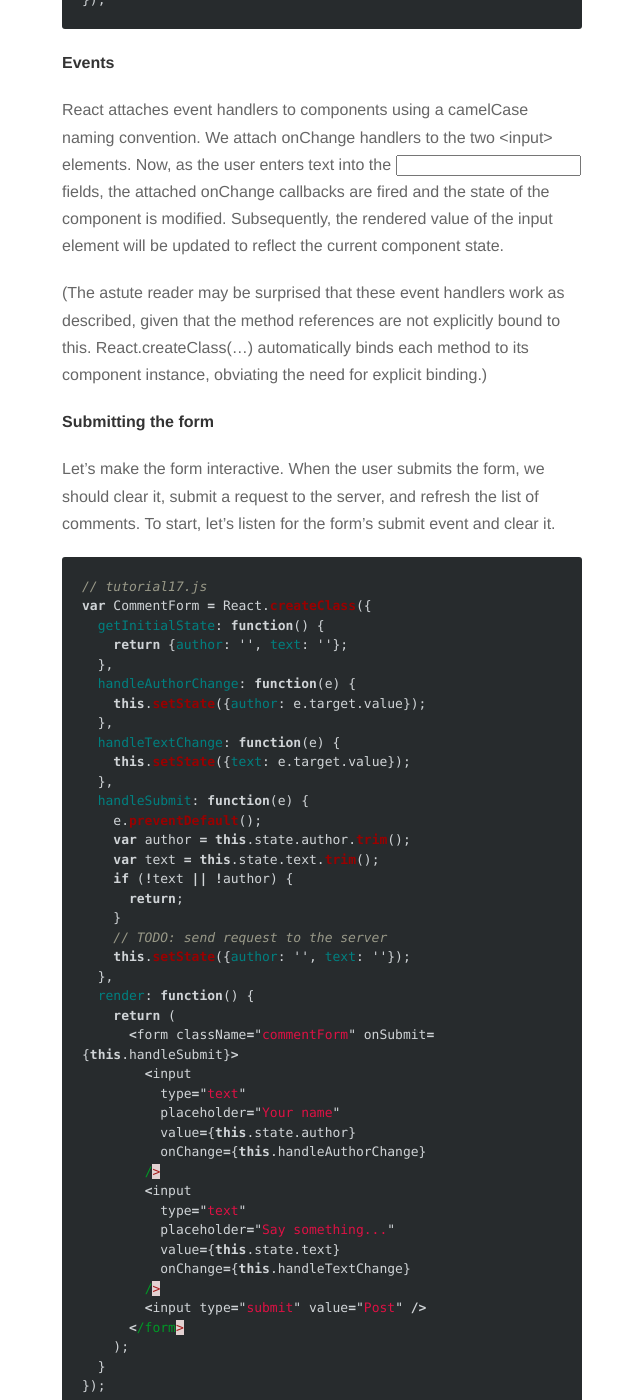
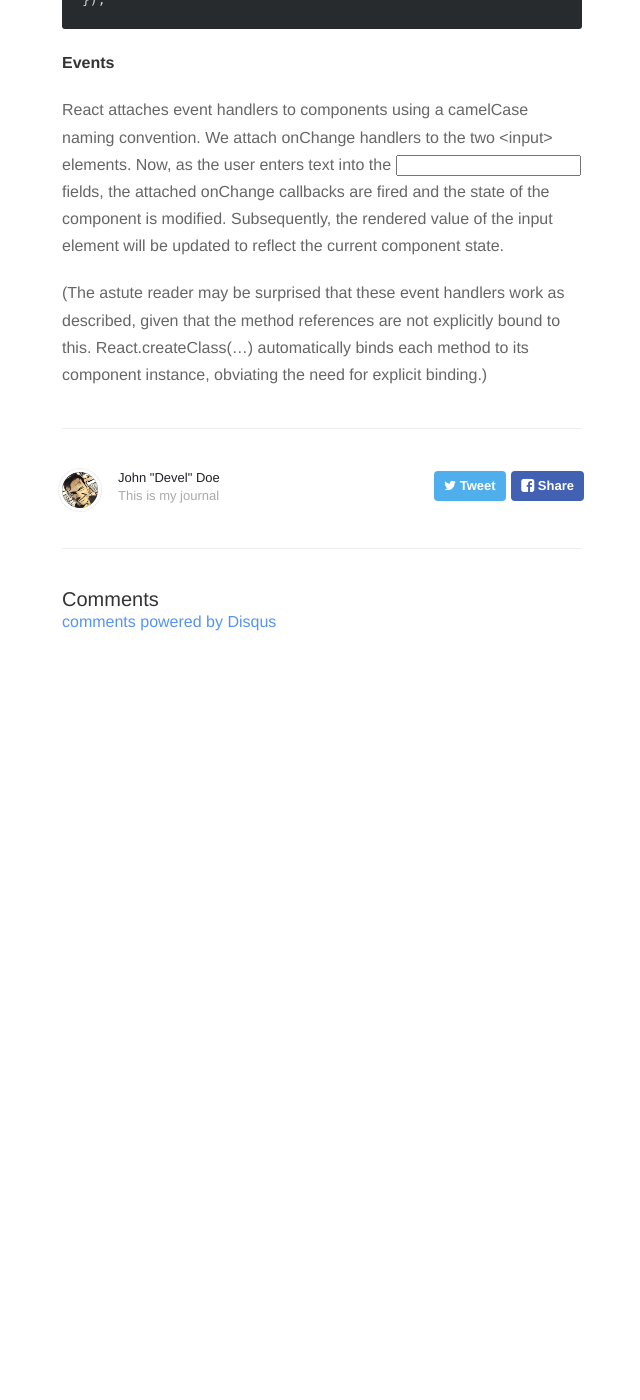
Before and after one commit to develdoe/develdoe.github.io, a Jekyll site: the page built from _posts/2016-10-21-react-comments-box.md, in a window 1280 px wide and 1400 px high, scrolled down 14656 px. Shown: the whole window, without its empty margins (318-958 px from the left). Built offline with Jekyll 4.4.1, drawn with Linux system fonts in a browser that asks for light colours; nearby versions of some CDN libraries; comment, search, counter and statistics services are not loaded; after the commit the page ends 15286 px from its top, so only the background shows below that; some of the changed text lies outside the part shown.

Commit message:
Created 2016-10-21-react-comments-box.md

````diff
--- a/_posts/2016-10-21-react-comments-box.md
+++ b/_posts/2016-10-21-react-comments-box.md
@@ -520,55 +520,3 @@ var CommentForm = React.createClass({
 React attaches event handlers to components using a camelCase naming convention. We attach onChange handlers to the two `<input>` elements. Now, as the user enters text into the <input> fields, the attached onChange callbacks are fired and the state of the component is modified. Subsequently, the rendered value of the input element will be updated to reflect the current component state.
 
 (The astute reader may be surprised that these event handlers work as described, given that the method references are not explicitly bound to this. React.createClass(...) automatically binds each method to its component instance, obviating the need for explicit binding.)
-
-#### Submitting the form
-
-Let's make the form interactive. When the user submits the form, we should clear it, submit a request to the server, and refresh the list of comments. To start, let's listen for the form's submit event and clear it.
-
-```javascript
-// tutorial17.js
-var CommentForm = React.createClass({
-  getInitialState: function() {
-    return {author: '', text: ''};
-  },
-  handleAuthorChange: function(e) {
-    this.setState({author: e.target.value});
-  },
-  handleTextChange: function(e) {
-    this.setState({text: e.target.value});
-  },
-  handleSubmit: function(e) {
-    e.preventDefault();
-    var author = this.state.author.trim();
-    var text = this.state.text.trim();
-    if (!text || !author) {
-      return;
-    }
-    // TODO: send request to the server
-    this.setState({author: '', text: ''});
-  },
-  render: function() {
-    return (
-      <form className="commentForm" onSubmit={this.handleSubmit}>
-        <input
-          type="text"
-          placeholder="Your name"
-          value={this.state.author}
-          onChange={this.handleAuthorChange}
-        />
-        <input
-          type="text"
-          placeholder="Say something..."
-          value={this.state.text}
-          onChange={this.handleTextChange}
-        />
-        <input type="submit" value="Post" />
-      </form>
-    );
-  }
-});
-```
-
-We attach an onSubmit handler to the form that clears the form fields when the form is submitted with valid input.
-
-Call preventDefault() on the event to prevent the browser's default action of submitting the form.
````
